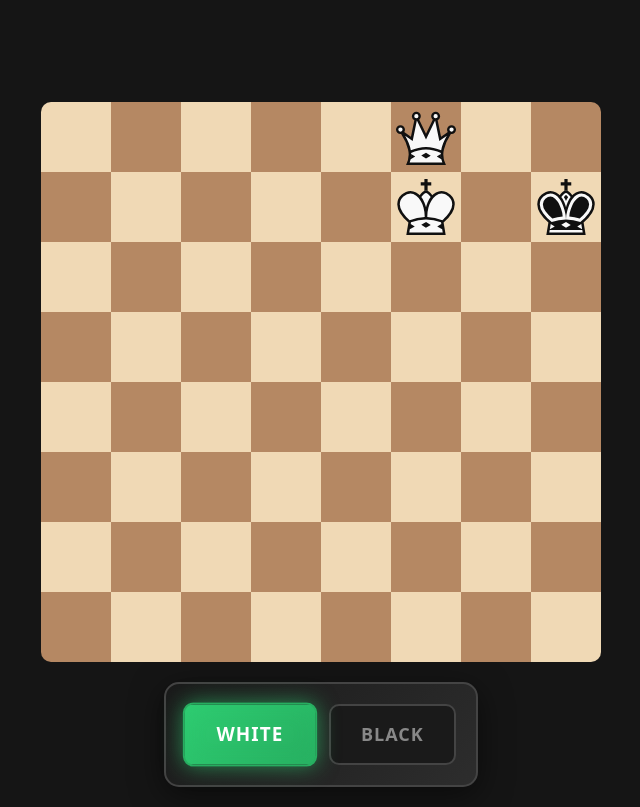
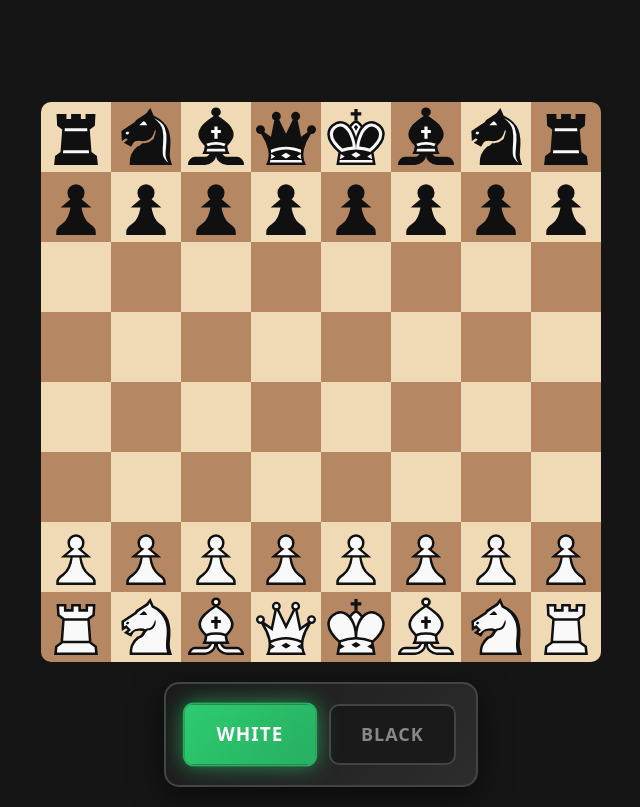
Before and after one commit to Bilal0003/ChessGame, an Angular app: page / in a window 1280 px wide. Shown: the whole page, without its empty margins (319-959 px from the left). Built offline with nearby package versions, Linux system fonts and the light colour scheme.

Commit message:
Implemented 50-moves rule draw detection

```diff
--- a/src/app/board/board.component.html
+++ b/src/app/board/board.component.html
@@ -1,6 +1,9 @@
-<h2 class="WinMsg" *ngIf="this.CheckMate || this.isStaleMate">
+<h2 class="WinMsg" *ngIf="isGameOver()">
   <p *ngIf="this.CheckMate">Check Mate, {{ this.PreviousPlayer }} won!</p>
   <p *ngIf="this.isStaleMate">StaleMate, match is a draw</p>
+  <p *ngIf="this.fiftyMoveDrawCounter === 50">
+    Match draw due to 50-moves rule
+  </p>
 </h2>
 
 <div class="mid-container">
--- a/src/app/board/board.component.ts
+++ b/src/app/board/board.component.ts
@@ -48,6 +48,7 @@ export class BoardComponent implements AfterViewInit, OnInit {
   public PromotedPawn!: Piece | null;
   public canPromote: boolean = false;
   public isStaleMate: boolean = false;
+  public fiftyMoveDrawCounter: number = 0;
 
   constructor(
     private renderer: Renderer2,
@@ -71,29 +72,7 @@ export class BoardComponent implements AfterViewInit, OnInit {
   }
 
   ngOnInit(): void {
-    /* this.InitializeBoard(); */
-    const almostStalemateBoard = [
-      [null, null, null, null, null, new Queen(0, 5, 'White'), null, null],
-      [
-        null,
-        null,
-        null,
-        null,
-        null,
-        new King(1, 5, 'White'),
-        null,
-        new King(1, 7, 'Black'),
-      ],
-      [null, null, null, null, null, null, null, null],
-      [null, null, null, null, null, null, null, null],
-      [null, null, null, null, null, null, null, null],
-      [null, null, null, null, null, null, null, null],
-      [null, null, null, null, null, null, null, null],
-      [null, null, null, null, null, null, null, null],
-    ];
-
-    this.matrix = almostStalemateBoard;
-    this.CurrentPlayer = 'White';
+    this.InitializeBoard();
   }
 
   isArrayInMatrix(array: number[], matrix: [][]): boolean {
@@ -343,7 +322,7 @@ export class BoardComponent implements AfterViewInit, OnInit {
   }
 
   Move(x: number, y: number): void {
-    if (this.CheckMate) return;
+    if (this.isGameOver()) return;
     this.MoveListener(x, y);
 
     if (this.SelectedSquare) {
@@ -384,9 +363,11 @@ export class BoardComponent implements AfterViewInit, OnInit {
       );
 
       //In case of capturing, append the captured piece to CapturePieces before it becomes null.
-      if (reciever)
+      //and reset the fifty move draw counter
+      if (reciever) {
         this.CapturedPieces.push(this.getPiece(RecieverX, RecieverY));
-
+        this.fiftyMoveDrawCounter = 0;
+      }
       attacker.X = RecieverX;
       attacker.Y = RecieverY;
 
@@ -404,6 +385,7 @@ export class BoardComponent implements AfterViewInit, OnInit {
         attacker instanceof King ||
         attacker instanceof Tour
       ) {
+        if (attacker instanceof Pawn) this.fiftyMoveDrawCounter = 0;
         attacker.hasMoved = true;
 
         /* attacker.updateDirections(); */
@@ -418,6 +400,7 @@ export class BoardComponent implements AfterViewInit, OnInit {
       /* this.CheckMate = this.isCheckMate(this.CurrentPlayer); */
 
       this.CurrentPlayer = this.CurrentPlayer == 'Black' ? 'White' : 'Black';
+      this.fiftyMoveDrawCounter += 1;
       this.SelectedSquare = null;
       this.SelecetedSquareDirections = [];
 
@@ -745,4 +728,10 @@ export class BoardComponent implements AfterViewInit, OnInit {
       (this as any).resumeAfterPromote();
     }
   }
+
+  isGameOver(): boolean {
+    return (
+      this.CheckMate || this.isStaleMate || this.fiftyMoveDrawCounter === 50
+    );
+  }
 }
```
